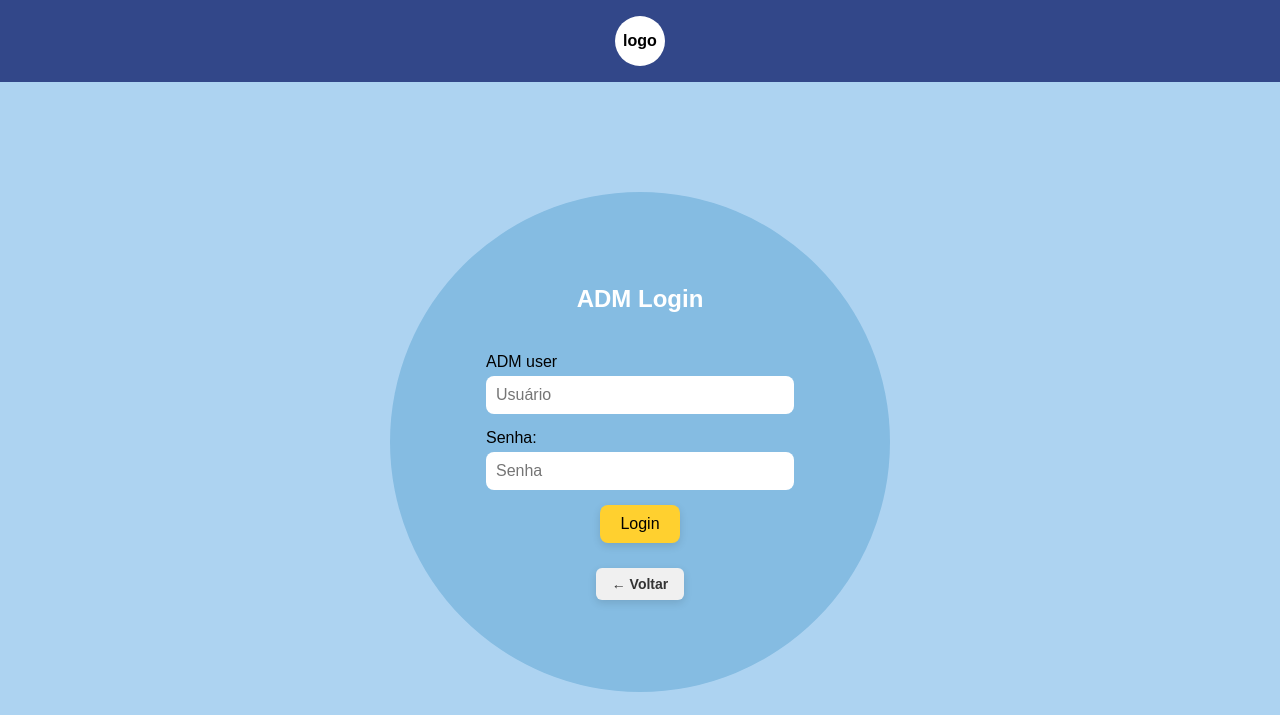
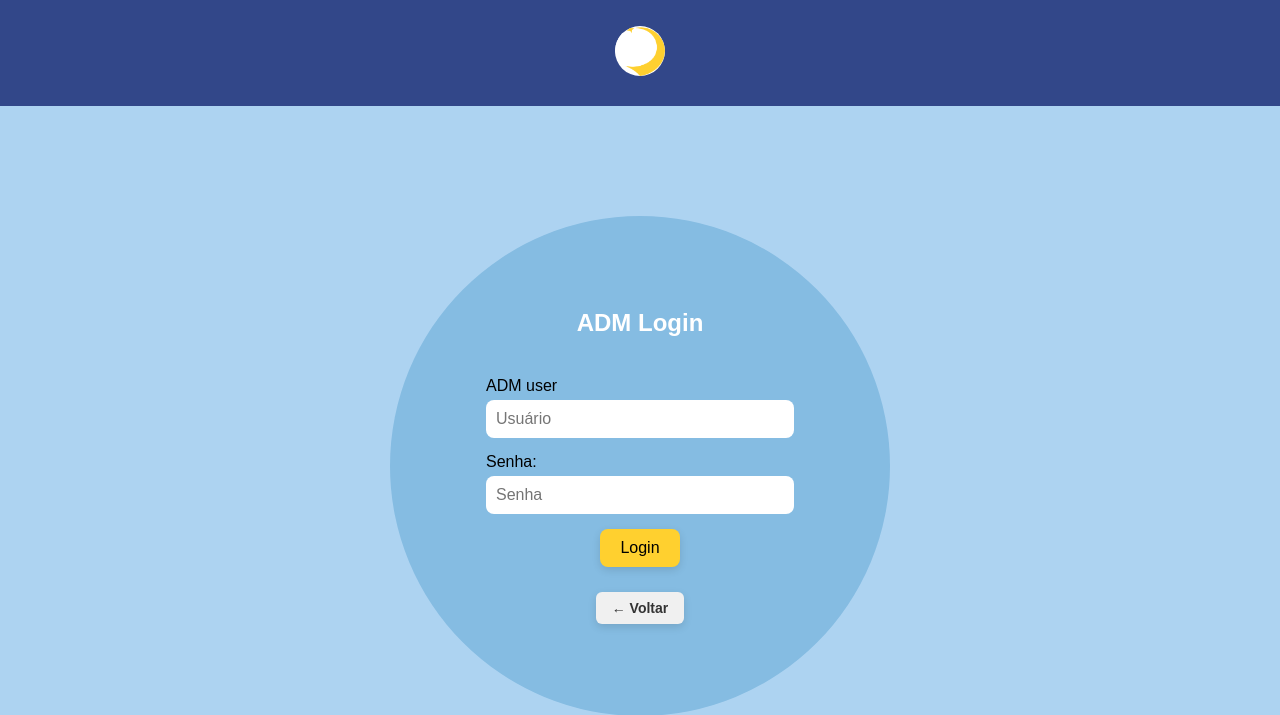
Before and after one commit to avelinoandre/InstitutoSolidare, a Django app: page /adm/login/ in a window 1280 px wide. Shown: the top 715 px of the page. Before the commit the page ends 692 px from the top, so only its background shows below. Run offline with Django 5.2, Linux system fonts and the light colour scheme.

Commit message:
Adicionando logo ao adm login

```diff
--- a/InstitutoSolidare2.0/apadrinhamento/templates/partials/new_header.html
+++ b/InstitutoSolidare2.0/apadrinhamento/templates/partials/new_header.html
@@ -1,6 +1,6 @@
+{% load static %}
 <header style="background-color: #324789; padding: 1rem 0; text-align: center;">
     <!-- Logo -->
-    <div style="display: inline-block; background-color: #ffffff; border-radius: 50%; width: 50px; height: 50px; line-height: 50px; font-weight: bold;">
-        logo
-    </div>
+    <img src="{% static 'img/logo.png' %}" alt="Logo"
+     style="display: inline-block; background-color: #ffffff; border-radius: 50%; width: 50px; height: 50px; line-height: 50px; font-weight: bold;">
 </header>
--- a/InstitutoSolidare2.0/apadrinhamento/templates/shared/new_base.html
+++ b/InstitutoSolidare2.0/apadrinhamento/templates/shared/new_base.html
@@ -5,7 +5,7 @@
     <head>
         <meta charset="UTF-8">
         <meta name="viewport" content="width=device-width, initial-scale=1.0">
-        <link rel="icon" href="{% static "img\logoInstitutoSolidare.png" %}">
+        <link rel="icon" href="{% static "img/logoInstitutoSolidare.png" %}">
         <link rel="stylesheet" href="{% static 'css/styles.css' %}?v=123">
         <title>Instituto Solidare</title>
     </head>
```
